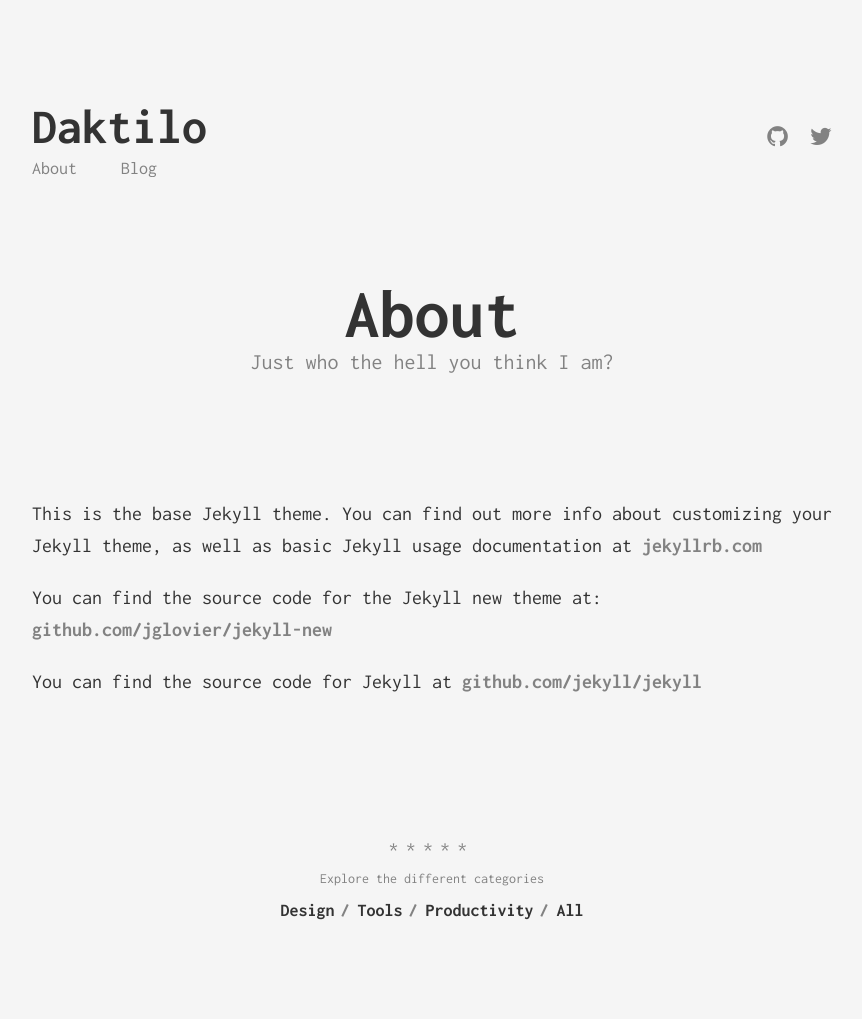
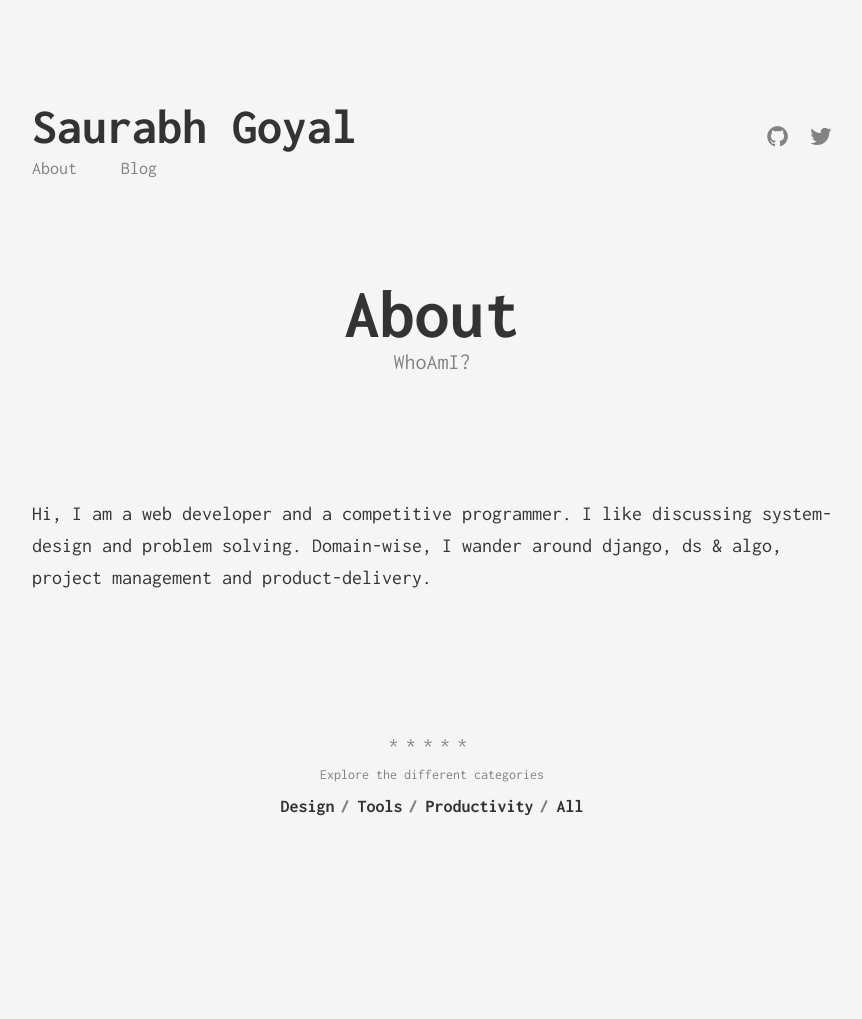
Before and after one commit to SaurabhGoyal/saurabhgoyal.github.io, a Jekyll site: the page built from about.md, in a window 1280 px wide. Shown: the whole page, without its empty margins (208-1070 px from the left). Built offline with Jekyll 4.4.1, drawn with Linux system fonts in a browser that asks for light colours; after the commit the page ends 915 px from its top, so only the background shows below that.

Commit message:
apply new theme

```diff
--- a/_config.yml
+++ b/_config.yml
@@ -1,18 +1,16 @@
 # Site settings
-title: Daktilo
+title: Saurabh Goyal
 description: >
-  Write an awesome description for your new site here. You can edit this
-  line in _config.yml. It will appear in your document head meta (for
-  Google search results) and in your feed.xml site description.
+  Tech Penseive
 
 baseurl: "" # the subpath of your site, e.g. /blog/
-url: "http://hitchhiker.ma" # the base hostname & protocol for your site
+url: "https://saurabhgoyal.github.io" # the base hostname & protocol for your site
 
 author:
-  fullname: Motaquillah Maddane
+  fullname: Saurabh Goyal
   googleplus: https://www.google.com/+MotaquillahMaddane
-  github: kronik3r
-  twitter: electrik_frog
+  github: saurabhgoyal
+  twitter: saurabh2561
   # disqus: your_disqus_forum_shortname
 
 # google_analytics: 'UA-XXXXXXXX-X'
--- a/about.md
+++ b/about.md
@@ -1,12 +1,8 @@
 ---
 layout: page
 title: About
-subtitle: Just who the hell you think I am?
+subtitle: WhoAmI?
 permalink: /about/
 ---
 
-This is the base Jekyll theme. You can find out more info about customizing your Jekyll theme, as well as basic Jekyll usage documentation at [jekyllrb.com](http://jekyllrb.com/)
-
-You can find the source code for the Jekyll new theme at: [github.com/jglovier/jekyll-new](https://github.com/jglovier/jekyll-new)
-
-You can find the source code for Jekyll at [github.com/jekyll/jekyll](https://github.com/jekyll/jekyll)
+Hi, I am a web developer and a competitive programmer. I like discussing system-design and problem solving. Domain-wise, I wander around django, ds & algo, project management and product-delivery.
--- a/index.html
+++ b/index.html
@@ -1,7 +1,7 @@
 ---
 layout: page
 title: Blog
-subtitle: Hitchhiker's guid to web development
+subtitle: My Tech Pensieve
 sitemap:
   priority: 0.9
 ---
```
Also changed, not shown: _posts/2015-09-06-welcome-to-jekyll.markdown (deleted, +0 -26 lines), _posts/2015-09-08-sample-post.markdown (deleted, +0 -62 lines), _posts/2017-07-12-starting-with-the-blog.markdown (added, +12 -0 lines), projects.md (added, +9 -0 lines).
